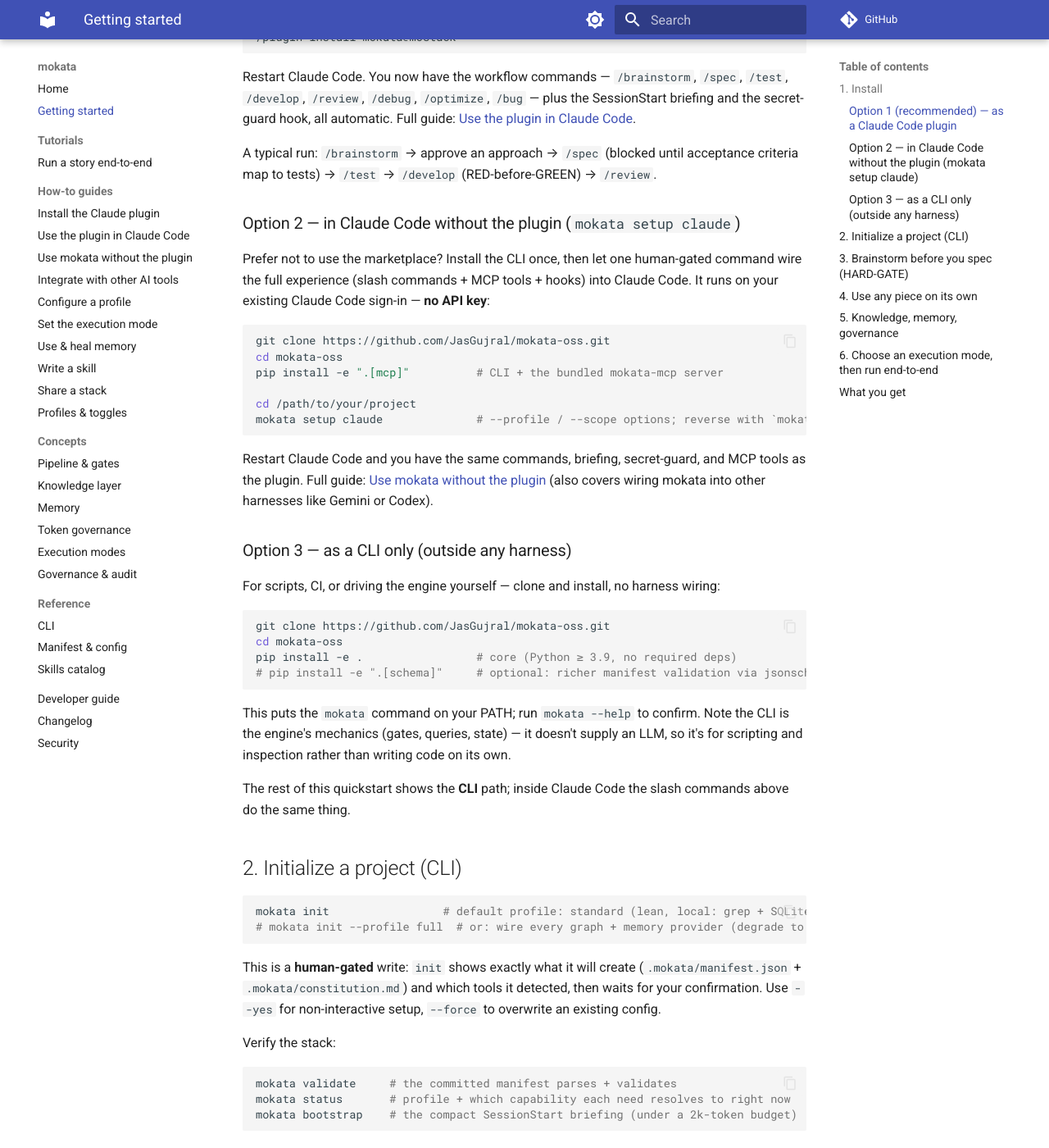
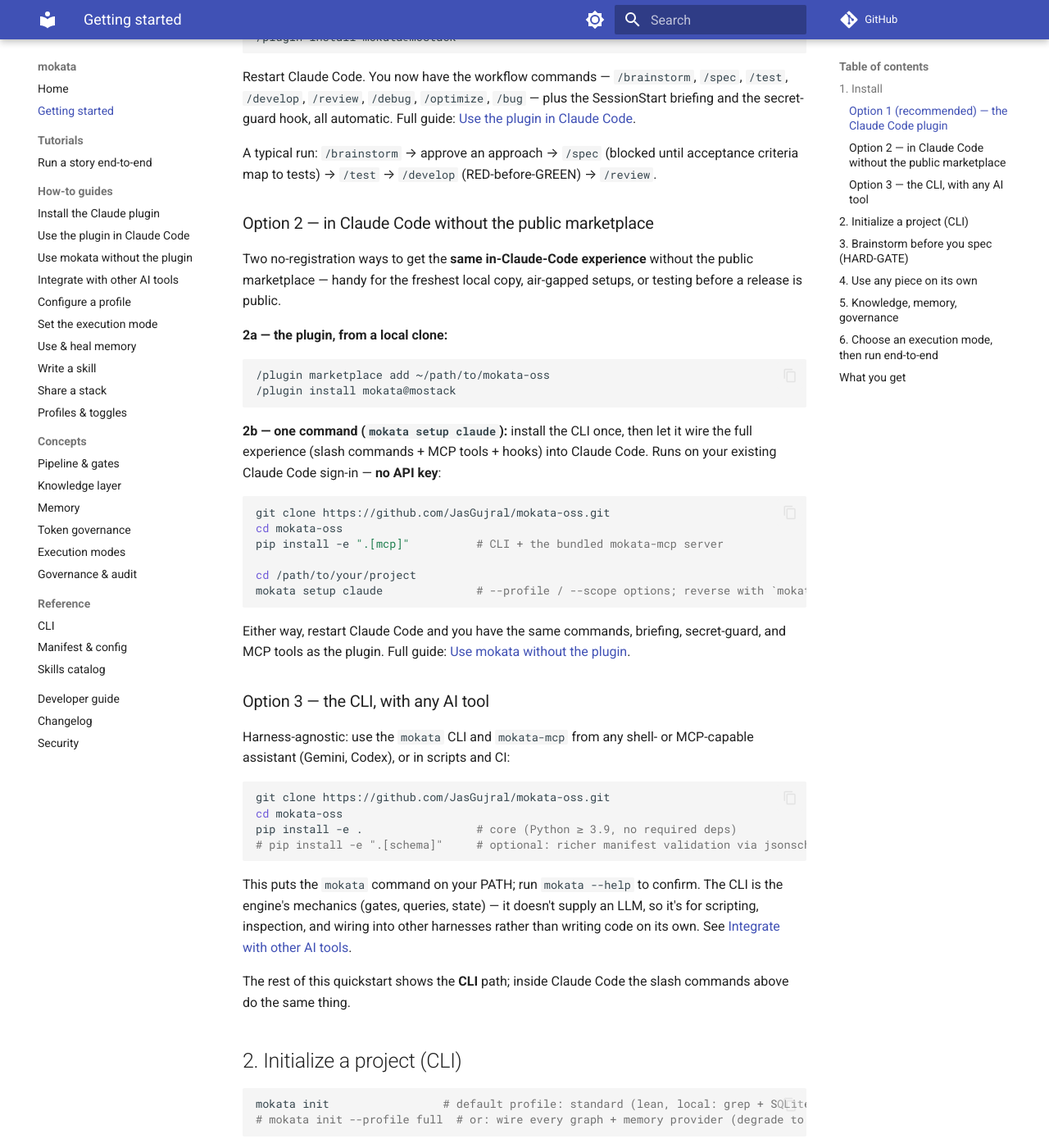
Before and after one commit to JasGujral/mokata-oss, an MkDocs documentation site: the page built from docs/quickstart.md, in a window 1280 px wide and 1400 px high, scrolled down 512 px. Shown: the whole window at 82% size. Built offline with MkDocs 1.6.1 and Material for MkDocs 9.7.7, drawn with Linux system fonts in a browser that asks for light colours; comment, search, counter and statistics services are not loaded; some of the changed text lies outside the part shown.

Commit message:
sync: mokata v1.2.2 from dev repo

````diff
--- a/docs/quickstart.md
+++ b/docs/quickstart.md
@@ -7,11 +7,11 @@
 
 ## 1. Install
 
-Three ways, in order of how most people should reach for them.
+Three tiers, in order of how most people should reach for them.
 
-### Option 1 (recommended) — as a Claude Code plugin
+### Option 1 (recommended) — the Claude Code plugin
 
-In Claude Code:
+The standard install, from the public marketplace, in Claude Code:
 
 ```text
 /plugin marketplace add JasGujral/mokata-oss
@@ -25,11 +25,22 @@
 A typical run: `/brainstorm` → approve an approach → `/spec` (blocked until acceptance
 criteria map to tests) → `/test` → `/develop` (RED-before-GREEN) → `/review`.
 
-### Option 2 — in Claude Code without the plugin (`mokata setup claude`)
+### Option 2 — in Claude Code without the public marketplace
 
-Prefer not to use the marketplace? Install the CLI once, then let one human-gated command
-wire the full experience (slash commands + MCP tools + hooks) into Claude Code. It runs on
-your existing Claude Code sign-in — **no API key**:
+Two no-registration ways to get the **same in-Claude-Code experience** without the public
+marketplace — handy for the freshest local copy, air-gapped setups, or testing before a
+release is public.
+
+**2a — the plugin, from a local clone:**
+
+```text
+/plugin marketplace add ~/path/to/mokata-oss
+/plugin install mokata@mostack
+```
+
+**2b — one command (`mokata setup claude`):** install the CLI once, then let it wire the
+full experience (slash commands + MCP tools + hooks) into Claude Code. Runs on your existing
+Claude Code sign-in — **no API key**:
 
 ```bash
 git clone https://github.com/JasGujral/mokata-oss.git
@@ -40,13 +51,13 @@
 mokata setup claude              # --profile / --scope options; reverse with `mokata unsetup claude`
 ```
 
-Restart Claude Code and you have the same commands, briefing, secret-guard, and MCP tools as
-the plugin. Full guide: [Use mokata without the plugin](how-to/use-without-plugin.md) (also
-covers wiring mokata into other harnesses like Gemini or Codex).
+Either way, restart Claude Code and you have the same commands, briefing, secret-guard, and
+MCP tools as the plugin. Full guide: [Use mokata without the plugin](how-to/use-without-plugin.md).
 
-### Option 3 — as a CLI only (outside any harness)
+### Option 3 — the CLI, with any AI tool
 
-For scripts, CI, or driving the engine yourself — clone and install, no harness wiring:
+Harness-agnostic: use the `mokata` CLI and `mokata-mcp` from any shell- or MCP-capable
+assistant (Gemini, Codex), or in scripts and CI:
 
 ```bash
 git clone https://github.com/JasGujral/mokata-oss.git
@@ -55,9 +66,10 @@
 # pip install -e ".[schema]"     # optional: richer manifest validation via jsonschema
 ```
 
-This puts the `mokata` command on your PATH; run `mokata --help` to confirm. Note the CLI is
-the engine's mechanics (gates, queries, state) — it doesn't supply an LLM, so it's for
-scripting and inspection rather than writing code on its own.
+This puts the `mokata` command on your PATH; run `mokata --help` to confirm. The CLI is the
+engine's mechanics (gates, queries, state) — it doesn't supply an LLM, so it's for scripting,
+inspection, and wiring into other harnesses rather than writing code on its own. See
+[Integrate with other AI tools](how-to/integrate-other-ai-tools.md).
 
 The rest of this quickstart shows the **CLI** path; inside Claude Code the slash commands
 above do the same thing.
--- a/pyproject.toml
+++ b/pyproject.toml
@@ -4,7 +4,7 @@
 
 [project]
 name = "mokata"
-version = "1.2.1"
+version = "1.2.2"
 description = "An open-source, spec-driven TDD framework for Claude Code — governed, knowledge-aware, human-gated."
 readme = "README.md"
 requires-python = ">=3.9"
--- a/src/mokata/__init__.py
+++ b/src/mokata/__init__.py
@@ -10,7 +10,7 @@
 #   - A5 unified config + constitution surface     -> config.py
 #   - A7 `mokata init` onboarding                  -> init.py, profiles.py, cli.py
 
-__version__ = "1.2.1"
+__version__ = "1.2.2"
 
 # The directory, relative to a repo root, that holds mokata's committed config.
 MOKATA_DIR = ".mokata"
````
Also changed, not shown: CHANGELOG.md (+5 -0 lines), README.md (+13 -8 lines), docs/changelog.md (+8 -0 lines), docs/how-to/install-plugin.md (+19 -2 lines), docs/how-to/use-without-plugin.md (+5 -0 lines), docs/index.md (+5 -4 lines), docs/reference/manifest.md (+1 -1 lines), 2 other files.
